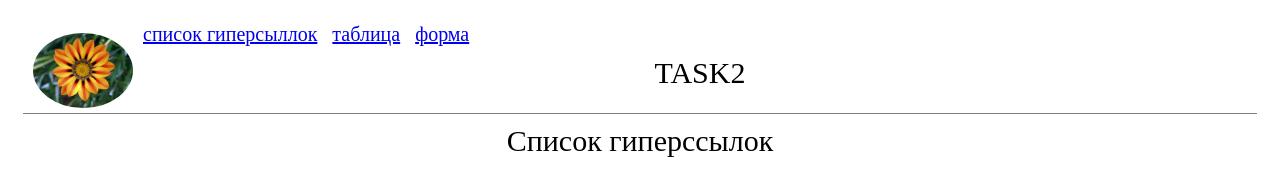
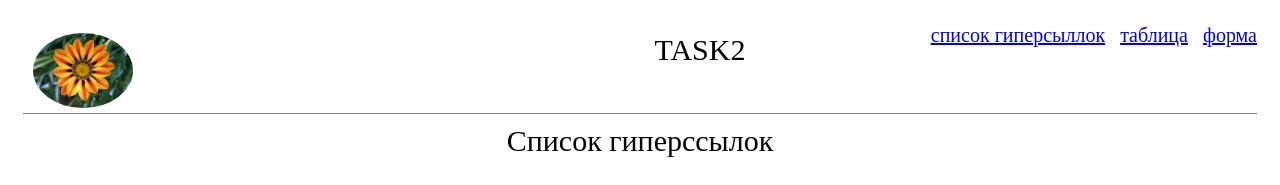
Before and after one commit to IzamN/IzamN.github.io, a plain HTML site: page folderOne/folderTwo/index.html in a window 1280 px wide. Shown: the top 185 px of the page. Drawn offline with Linux system fonts and the light colour scheme.

Commit message:
Update index.html

```diff
--- a/folderOne/folderTwo/index.html
+++ b/folderOne/folderTwo/index.html
@@ -10,16 +10,16 @@
     <header>
         <div class="heading">
             <img src="/image.jpg" alt="img" class="logo"/>
-            <div>
-                <div class="navigation">
-                    <a href="#links">список гиперсыллок</a>
-                    <a href="#table">таблица</a>
-                    <a href="#form">форма</a>
-                </div>
-                <div class="title">TASK2</div>
-            </div>
+            <div class="title">TASK2</div>
         </div>
     </header>
+    <div class="navigation">
+        <div class="nav-links">
+            <a href="#links">список гиперсыллок</a>
+            <a href="#table">таблица</a>
+            <a href="#form">форма</a>
+        </div>
+    </div>
     <nav class="nav">
         <div class="links" id="links">
             <div class="title">Список гиперссылок</div>
```
